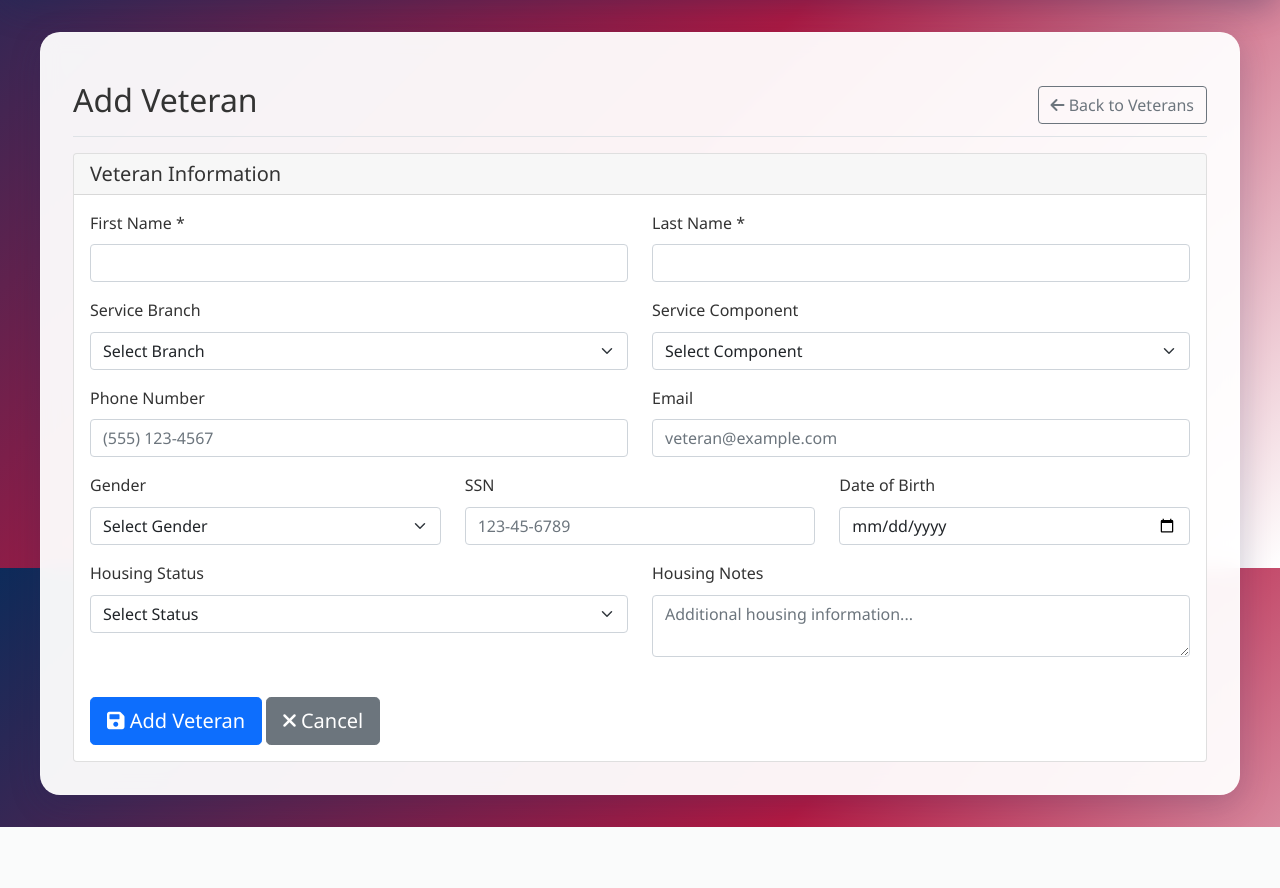
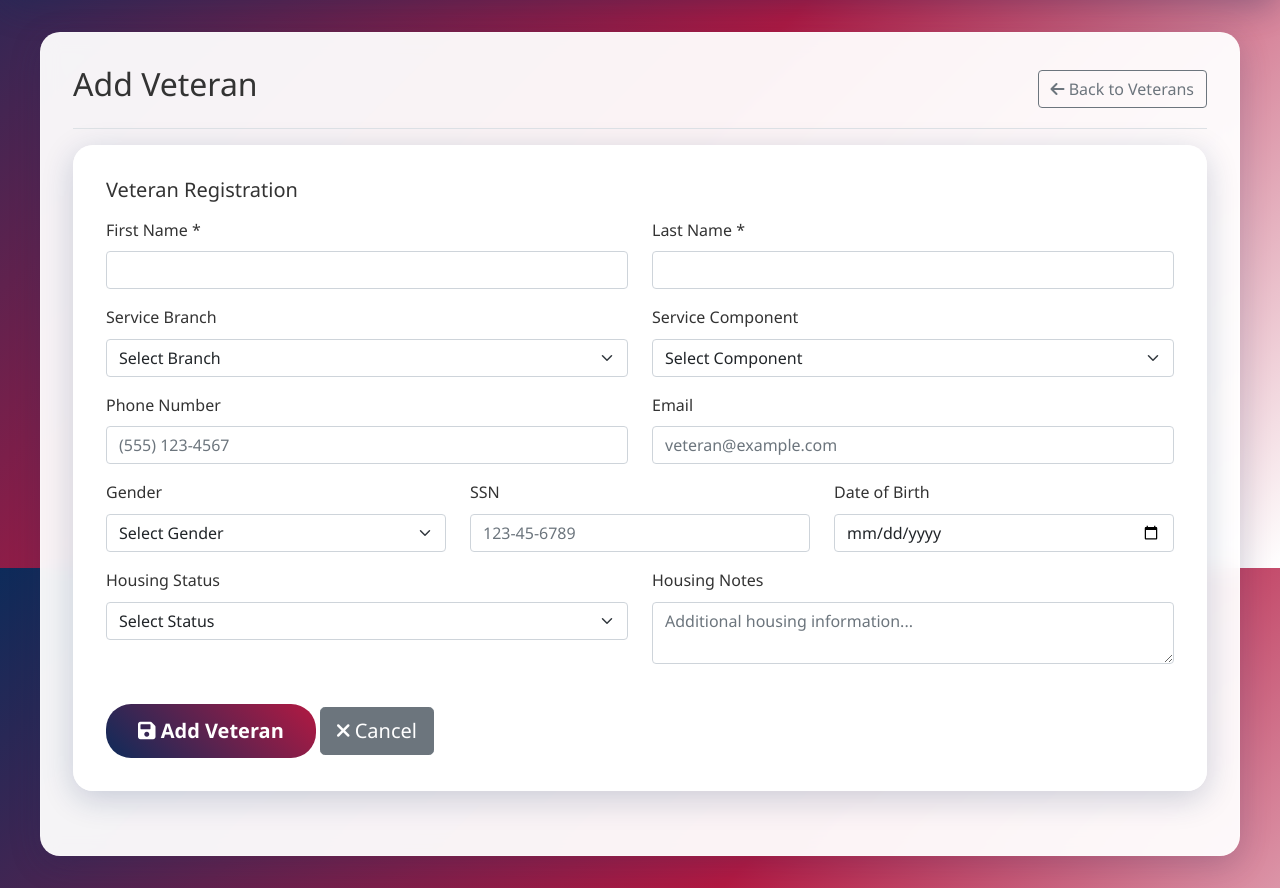
Before and after one commit to husseinthedev-CR7/sacramento-standdown, a Flask app: page /add_veteran in a window 1280 px wide. Shown: the part 232-1120 px from the top of the page. Before the commit the page ends 1059 px from the top, so only its background shows below. Run offline with Flask 3, Linux system fonts and the light colour scheme; a user stored in the database is signed in.

Commit message:
Update add_veteran.html

```diff
--- a/templates/add_veteran.html
+++ b/templates/add_veteran.html
@@ -3,7 +3,7 @@
 {% block title %}Add Veteran - Sacramento Stand Down{% endblock %}
 
 {% block content %}
-<div class="d-flex justify-content-between flex-wrap flex-md-nowrap align-items-center pt-3 pb-2 mb-3 border-bottom">
+<div class="d-flex justify-content-between flex-wrap flex-md-nowrap align-items-center pb-3 mb-3 border-bottom">
     <h1 class="h2">Add Veteran</h1>
     <div class="btn-toolbar mb-2 mb-md-0">
         <a href="{{ url_for('veterans') }}" class="btn btn-outline-secondary">
@@ -12,11 +12,8 @@
     </div>
 </div>
 
-<div class="card">
-    <div class="card-header">
-        <h5 class="card-title mb-0">Veteran Information</h5>
-    </div>
-    <div class="card-body">
+<div class="content-card">
+    <h5 class="card-title mb-3">Veteran Registration</h5>
     <form method="POST" action="{{ url_for('add_veteran') }}">
         <div class="row">
             <div class="col-md-6 mb-3">
@@ -105,7 +102,7 @@
         </div>
 
         <div class="mt-4">
-                <button type="submit" class="btn btn-primary btn-lg">
+            <button type="submit" class="btn btn-ssd btn-lg">
                 <i class="fas fa-save"></i> Add Veteran
             </button>
             <a href="{{ url_for('veterans') }}" class="btn btn-secondary btn-lg">
@@ -114,5 +111,4 @@
         </div>
     </form>
 </div>
-</div>
 {% endblock %}
```
Lines whose indentation alone changed are shown as unchanged.
